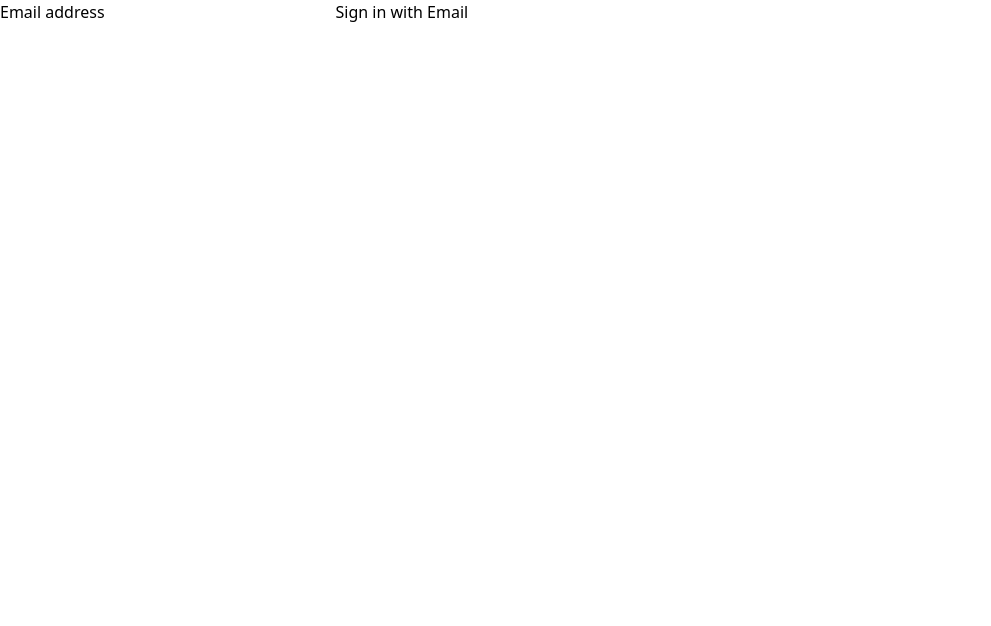
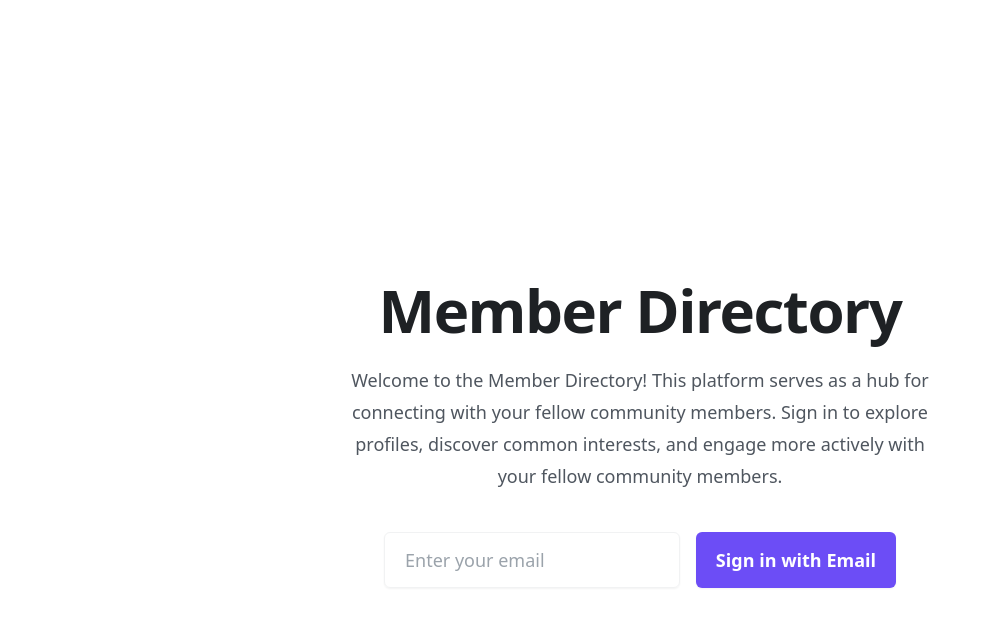
Before and after one commit to orbit-love/satellite-app-template, a Next.js app: page /auth/sign-in in a window 1280 px wide. Shown: the top 626 px of the page, without its empty margins (0-991 px from the left). Built offline with nearby package versions, Linux system fonts and the light colour scheme.

Commit message:
Borrowed colours from ORbit. Added nicer login page

```diff
--- a/pages/auth/auth-layout.js
+++ b/pages/auth/auth-layout.js
@@ -9,7 +9,7 @@ export default function AuthLayout({ children }) {
         <link rel="icon" href="/favicon.ico" />
       </Head>
 
-      <main>{children}</main>
+      <main className="bg-white">{children}</main>
     </>
   );
 }
--- a/pages/auth/sign-in.js
+++ b/pages/auth/sign-in.js
@@ -4,14 +4,46 @@ import AuthLayout from "./auth-layout";
 export default function SignIn({ csrfToken }) {
   return (
     <AuthLayout>
-      <form method="post" action="/api/auth/signin/email">
-        <input name="csrfToken" type="hidden" defaultValue={csrfToken} />
-        <label>
-          Email address
-          <input type="email" id="email" name="email" />
-        </label>
-        <button type="submit">Sign in with Email</button>
-      </form>
+      <div class="isolate relative px-6 py-32 mt-14 mx-auto max-w-2xl text-center sm:py-48 lg:px-8 lg:py-56">
+        <h1 class="text-4xl font-bold tracking-tight text-gray-900 sm:text-6xl">
+          Member Directory
+        </h1>
+
+        <p class="mt-6 text-lg leading-8 text-gray-600">
+          Welcome to the Member Directory! This platform serves as a hub for
+          connecting with your fellow community members. Sign in to explore
+          profiles, discover common interests, and engage more actively with
+          your fellow community members.
+        </p>
+
+        <form
+          class="flex gap-x-4 mt-10 mx-auto max-w-lg"
+          method="post"
+          action="/api/auth/signin/email"
+        >
+          <input name="csrfToken" type="hidden" defaultValue={csrfToken} />
+
+          <label for="email-address" class="sr-only">
+            Email address
+          </label>
+          <input
+            id="email-address"
+            name="email"
+            type="email"
+            autocomplete="email"
+            required
+            class="bg-white/5 ring-white/10 flex-auto py-3.5 px-5 min-w-0 text-lg text-gray-900 rounded-md border border-gray-100 ring-1 ring-inset shadow-sm focus:ring-2 focus:ring-inset focus:ring-white sm:leading-6"
+            placeholder="Enter your email"
+          />
+
+          <button
+            type="submit"
+            class="flex-none py-3.5 px-5 text-lg font-semibold text-white text-gray-900 bg-purple-500 rounded-md shadow-sm hover:bg-purple-600 focus-visible:outline-2 focus-visible:outline-white focus-visible:outline focus-visible:outline-offset-2"
+          >
+            Sign in with Email
+          </button>
+        </form>
+      </div>
     </AuthLayout>
   );
 }
--- a/tailwind.config.js
+++ b/tailwind.config.js
@@ -5,7 +5,39 @@ module.exports = {
     "./components/**/*.{js,ts,jsx,tsx,mdx}",
   ],
   theme: {
-    extend: {},
+    extend: {
+      colors: {
+        transparent: "transparent",
+        black: "#1E2124",
+        white: "#FFFFFF",
+
+        gray: {
+          50: "#F8F9FB",
+          100: "#F1F2F3",
+          150: "#E2E4E7",
+          200: "#D3D6DA",
+          300: "#BABFC5",
+          400: "#9BA3AB",
+          500: "#68727D",
+          600: "#4F565F",
+          700: "#3A4045",
+          800: "#2C3035",
+          900: "#1E2124",
+        },
+
+        purple: {
+          100: "#EBE7FE",
+          200: "#BFB1FB",
+          300: "#9F8AF9",
+          400: "#8369F7",
+          500: "#6C4DF6",
+          600: "#5B41CF",
+          700: "#4A35A8",
+          800: "#392982",
+          900: "#281D5C",
+        },
+      },
+    },
   },
   plugins: [],
 };
```
